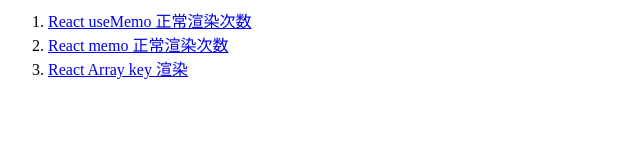
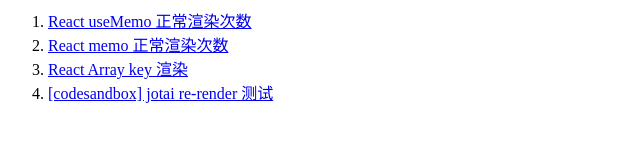
Before and after one commit to lecepin/jotai-study, a plain HTML site: page index.html in a window 1280 px wide. Shown: the whole page, without its empty margins (0-640 px from the left). Drawn offline with Linux system fonts and the light colour scheme.

Commit message:
re-render

```diff
--- a/index.html
+++ b/index.html
@@ -2,4 +2,5 @@
   <li><a href="./useMemo-render-times.html">React useMemo 正常渲染次数</a></li>
   <li><a href="./memo-render-times.html">React memo 正常渲染次数</a></li>
   <li><a href="./array-key-render.html">React Array key 渲染</a></li>
+  <li><a href="https://codesandbox.io/s/jotai-accurate-render-6dmcdx" target="_blank">[codesandbox] jotai re-render 测试</a></li>
 </ol>
```
Also changed, not shown: 1 other file.
